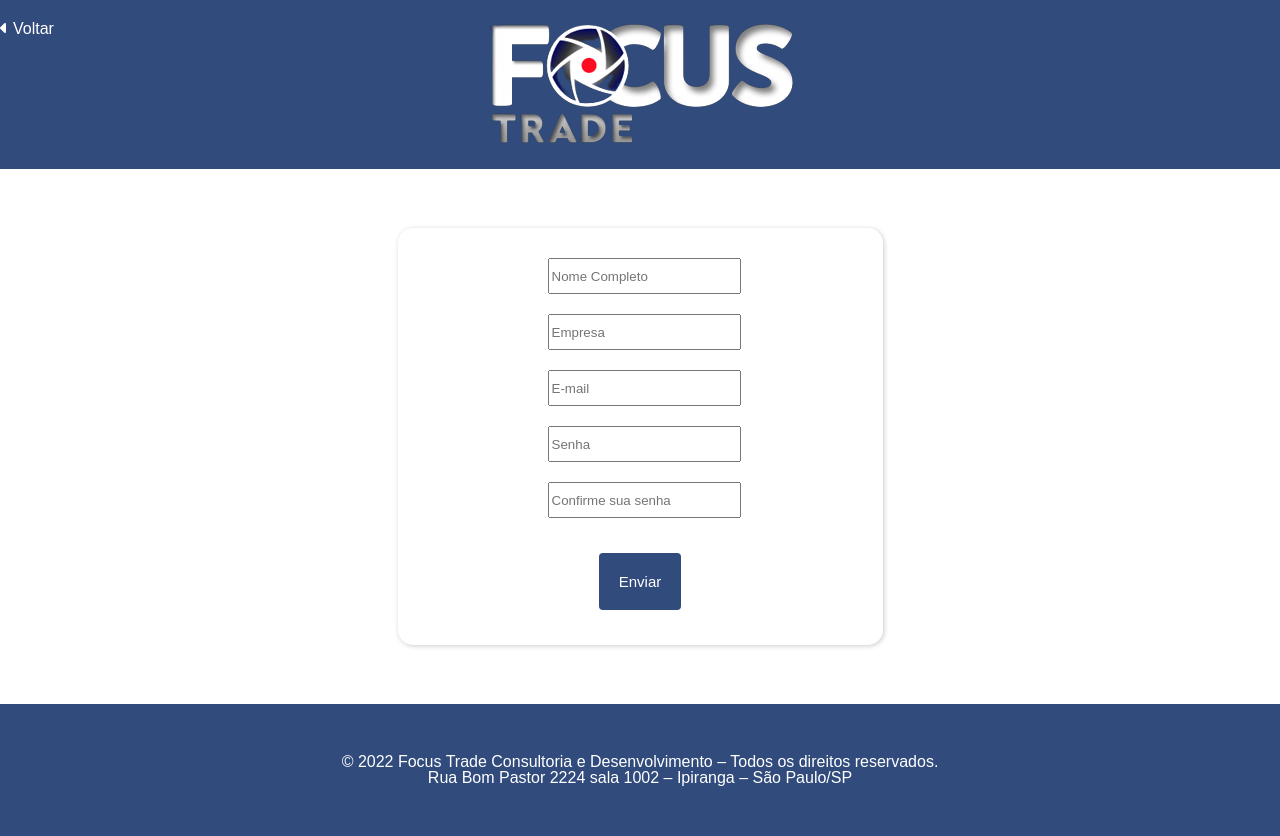
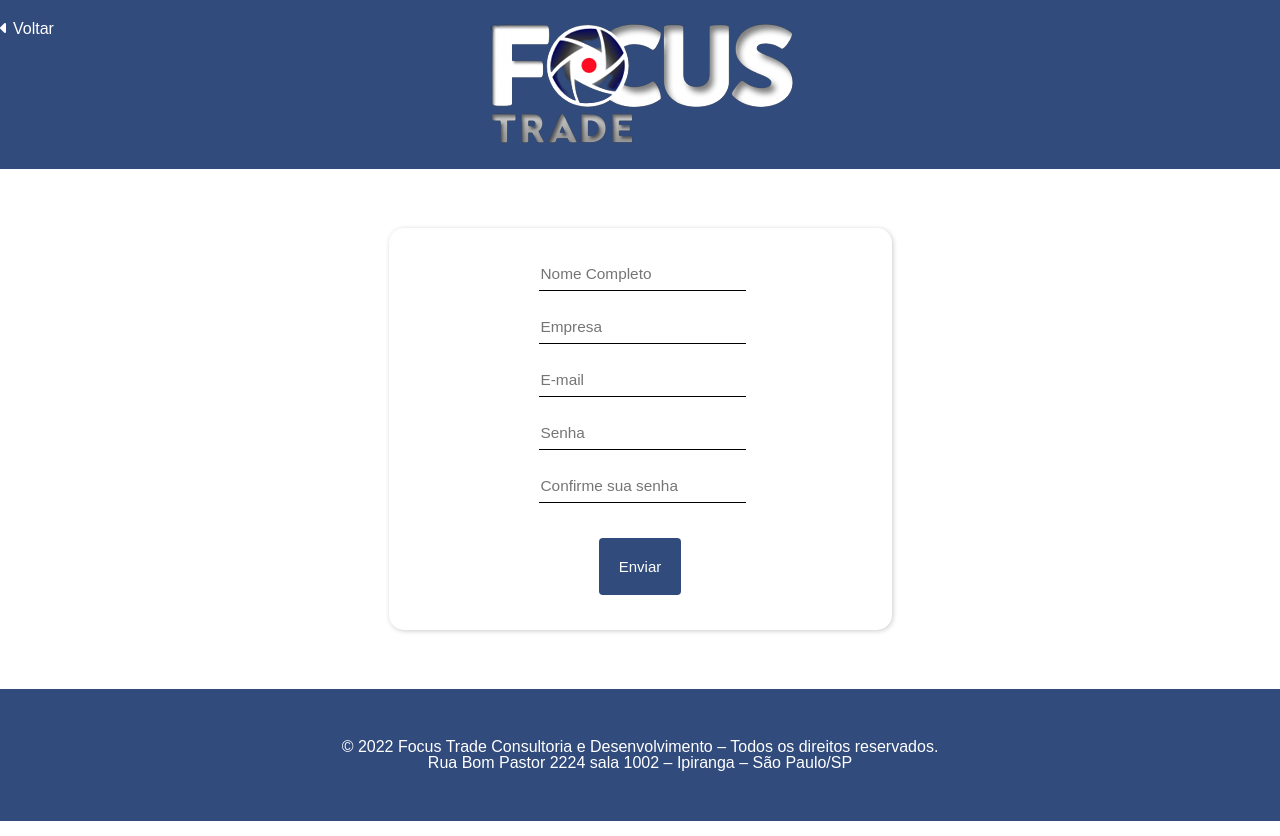
Before and after one commit to lucasmatutani/App, a PHP site: page /cadastro/index.php in a window 1280 px wide. Run offline with PHP 8.4, Linux system fonts and the light colour scheme; some libraries are stand-ins or nearby versions.

Commit message:
alterando borda da input

```diff
--- a/cadastro/style.css
+++ b/cadastro/style.css
@@ -35,6 +35,9 @@ a {
 .card input {
   height: 30px;
   width: 100%;
+  border: none;
+  border-bottom: 1px solid #000;
+  font-size: 0.8em;
 }
 
 .container-nome {
```
